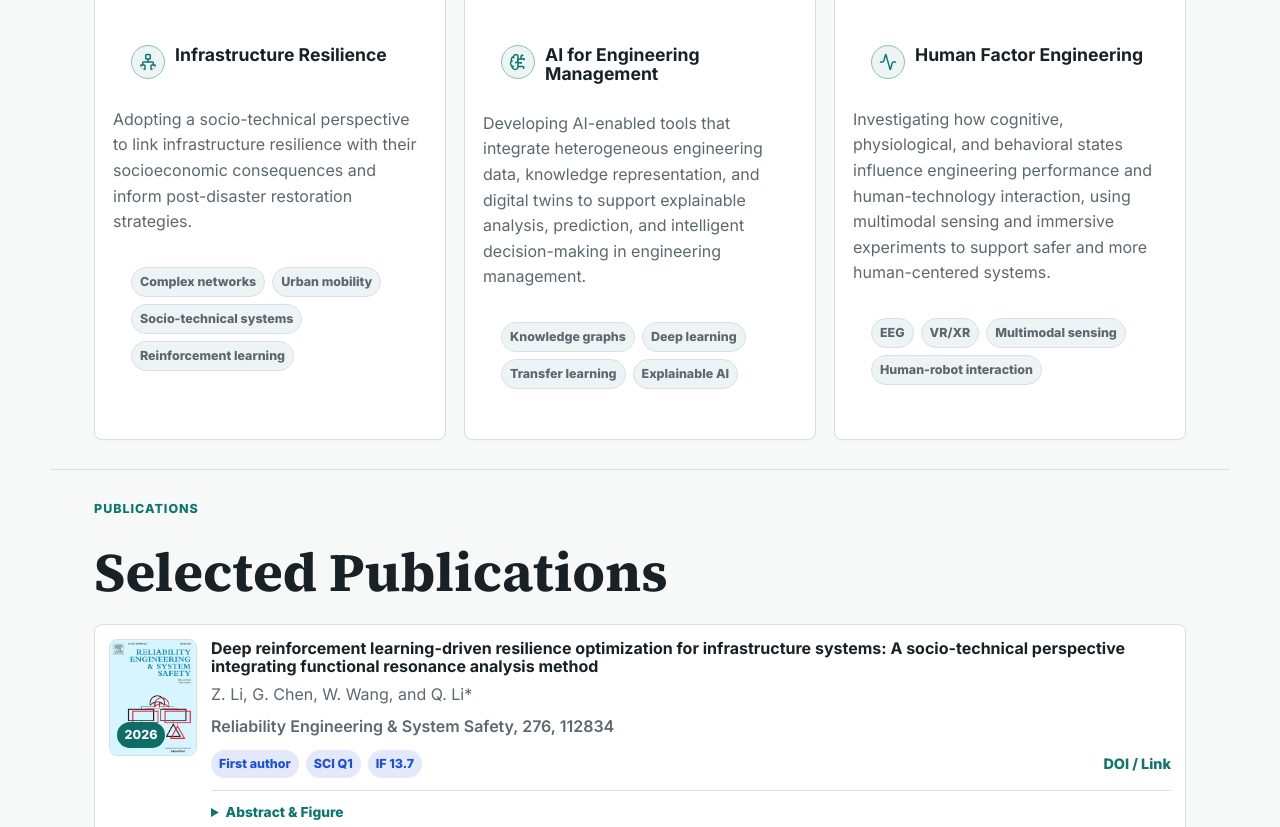
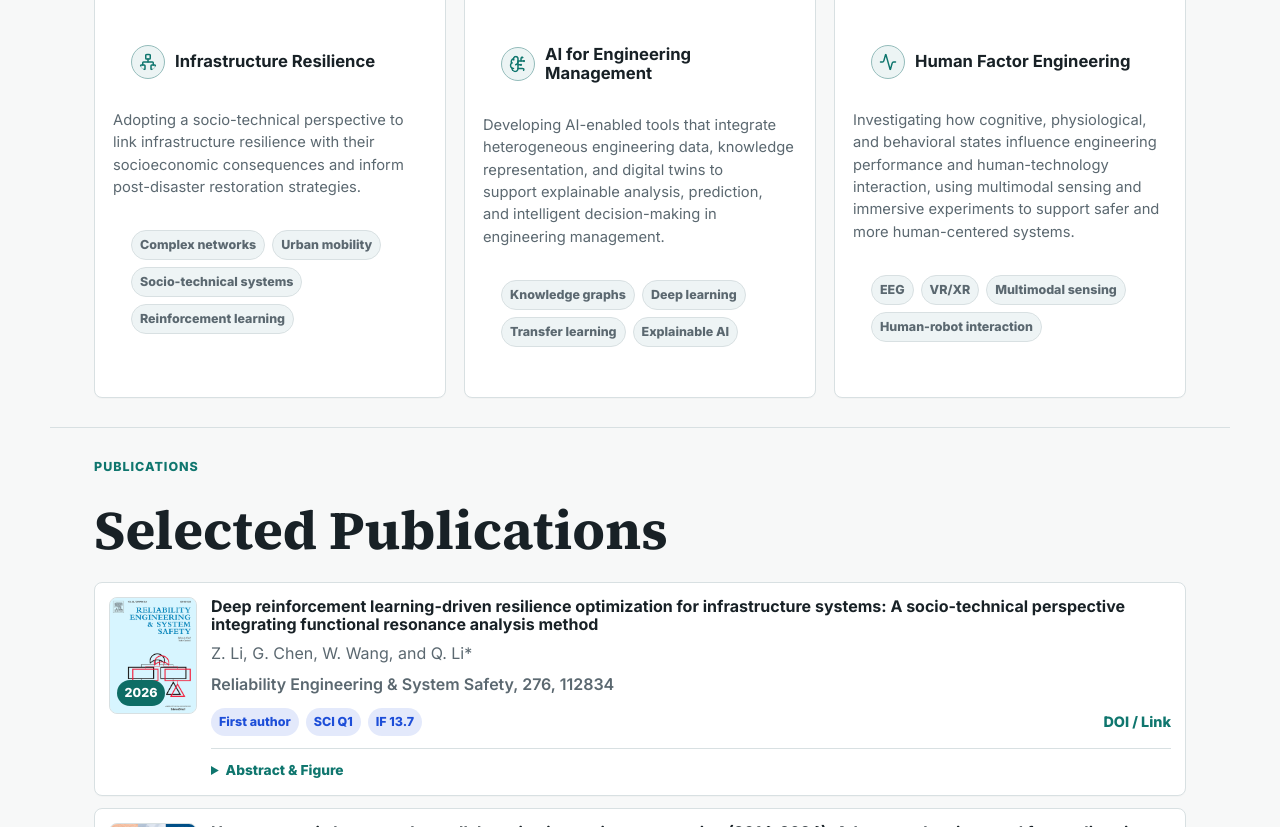
Before and after one commit to LIZR58/zirui-li-academic-homepage, a website: page index.html in a window 1280 px wide. Shown: the part 1315-2142 px from the top of the page. Drawn offline with nearby package versions, Linux system fonts and the light colour scheme.

Commit message:
Polish research card alignment

```diff
--- a/css/site.css
+++ b/css/site.css
@@ -612,7 +612,13 @@ h4 {
   display: grid;
   grid-template-columns: 34px minmax(0, 1fr);
   gap: 10px;
-  align-items: start;
+  align-items: center;
+  min-height: 44px;
+}
+
+.pillar-heading h3 {
+  font-size: 1.04rem;
+  line-height: 1.18;
 }
 
 .pillar-heading svg {
@@ -676,6 +682,13 @@ h4 {
 .news-card p,
 .project-card p {
   margin: 10px 0 0;
+}
+
+.research-pillar .pillar-copy p {
+  margin-top: 12px;
+  font-size: 0.92rem;
+  line-height: 1.52;
+  text-wrap: pretty;
 }
 
 .project-content {
```
